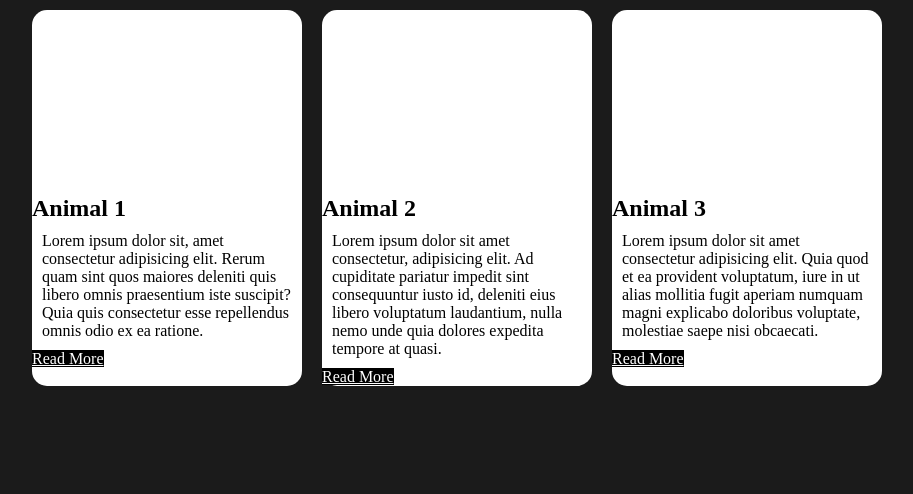
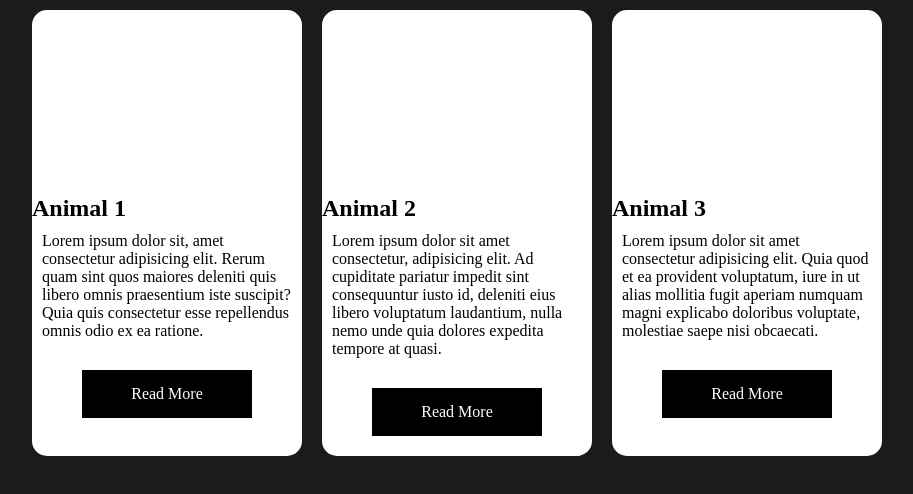
Before and after one commit to Juntab1/css-responsive-card, a plain HTML site: page index.html in a window 1280 px wide. Shown: the whole page, without its empty margins (183-1096 px from the left). Drawn offline with Linux system fonts and the light colour scheme.

Commit message:
cards project complete

```diff
--- a/style.css
+++ b/style.css
@@ -11,6 +11,7 @@ body {
 .container{
     display: flex;
     justify-content: center;
+    flex-wrap: wrap;
 }
 
 .card {
@@ -50,4 +51,19 @@ body {
 .card a {
     background-color: black;
     color: white;
+    padding: 15px 20px;
+    /*This makes the element block level meaning it starts on a new line and adds the boarder to the front and back*/
+    display: block;
+    text-align: center;
+    margin: 20px 50px;
+    text-decoration: none;
 }
+
+.card:hover{
+    background-color: rgb(62, 62, 62);
+    color: white;
+    cursor: pointer;
+    /*This increases everthing on the card by 1.03x their normal size*/
+    transform: scale(1.03);
+    transition: all 1s ease;
+}
```
